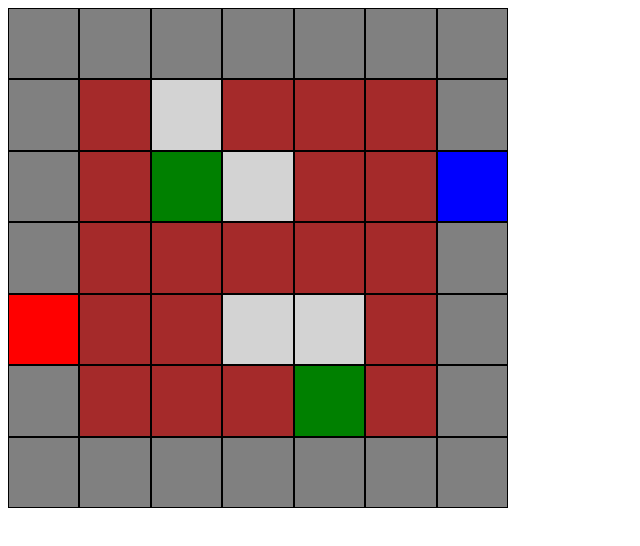
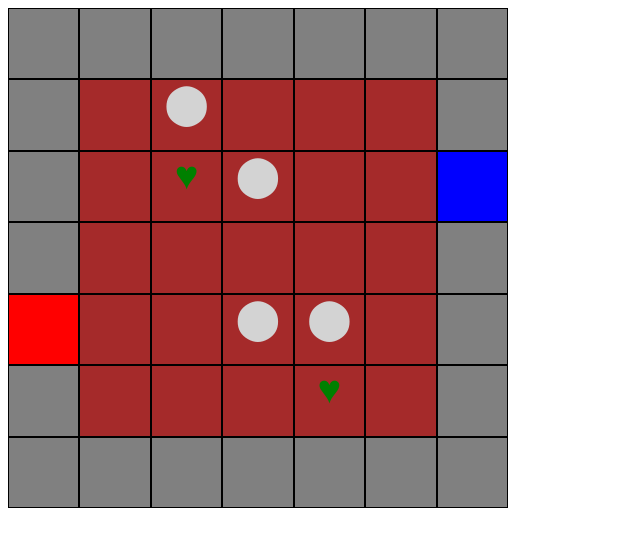
Before and after one commit to kdzwinel/TheMoleGame, a plain HTML site: page index.html in a window 1280 px wide. Shown: the whole page, without its empty margins (0-640 px from the left). Drawn offline with Linux system fonts and the light colour scheme.

Commit message:
Making HTML output more beautttiful!

```diff
--- a/css/main.css
+++ b/css/main.css
@@ -14,7 +14,19 @@
     -moz-box-sizing: border-box;
     box-sizing: border-box;
     background-size: 100% 100%;
+    position: relative;
+    background-color: brown;
 }
+
+.tile:after {
+    position: absolute;
+    left: 0;
+    top: 0;
+    right: 0;
+    bottom: 0;
+    text-align: center;
+}
+
 .tile__inner {
     width: 100%;
     height: 0;
@@ -26,11 +38,15 @@
 .tile--dirt {
     background: brown;
 }
-.tile--rock {
-    background: lightgray;
+.tile--rock:after {
+    content: '⬤';
+    font-size: 40px;
+    color: lightgray;
 }
-.tile--bug {
-    background: green;
+.tile--bug:after {
+    content: '♥';
+    font-size: 40px;
+    color: green;
 }
 .tile--start {
     background: blue;
@@ -38,8 +54,10 @@
 .tile--end {
     background: red;
 }
-.tile--mole {
-    background: yellow;
+.tile--mole:after {
+    content: '♖';
+    font-size: 50px;
+    color: yellow;
 }
 .tile--empty {
     background: none;
```
